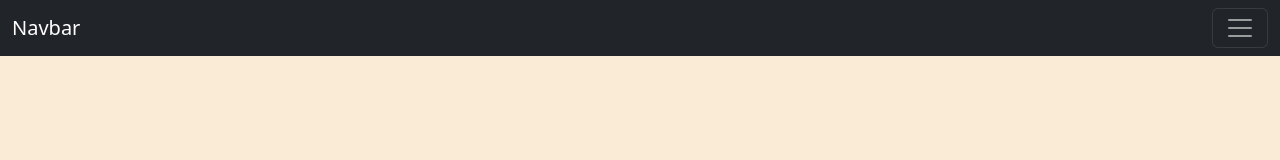
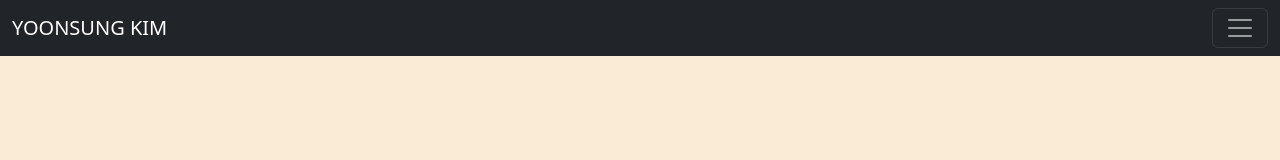
Before and after one commit to jeffkim1118/YOONSUNGKIM-Website, a React (Create React App) app: page / in a window 1280 px wide. Shown: the top 160 px of the page. Built offline with nearby package versions, Linux system fonts and the light colour scheme.

Commit message:
Changed Title of the website
made a change to my website title.

```diff
--- a/public/index.html
+++ b/public/index.html
@@ -28,7 +28,7 @@
       work correctly both with client-side routing and a non-root public URL.
       Learn how to configure a non-root public URL by running `npm run build`.
     -->
-    <title>React App</title>
+    <title>YOONSUNG KIM</title>
   </head>
   <body>
     <noscript>You need to enable JavaScript to run this app.</noscript>
--- a/src/components/bio.jsx
+++ b/src/components/bio.jsx
@@ -0,0 +1,10 @@
+import React from "react";
+
+function Bio(){
+    return(
+        <div className="bio-container">
+
+        </div>
+    )
+}
+export default Bio;
--- a/src/components/navbar.jsx
+++ b/src/components/navbar.jsx
@@ -4,7 +4,7 @@ function navbar(){
         <div>
             <nav className="navbar navbar-dark bg-dark">
                 <div className="container-fluid">
-                    <a className="navbar-brand" href="#">Navbar</a>
+                    <a className="navbar-brand" href="#">YOONSUNG KIM</a>
                     <button className="navbar-toggler" type="button" data-bs-toggle="collapse" data-bs-target="#navbarNav" aria-controls="navbarNav" aria-expanded="false" aria-label="Toggle navigation">
                         <span className="navbar-toggler-icon"></span>
                     </button>
```
